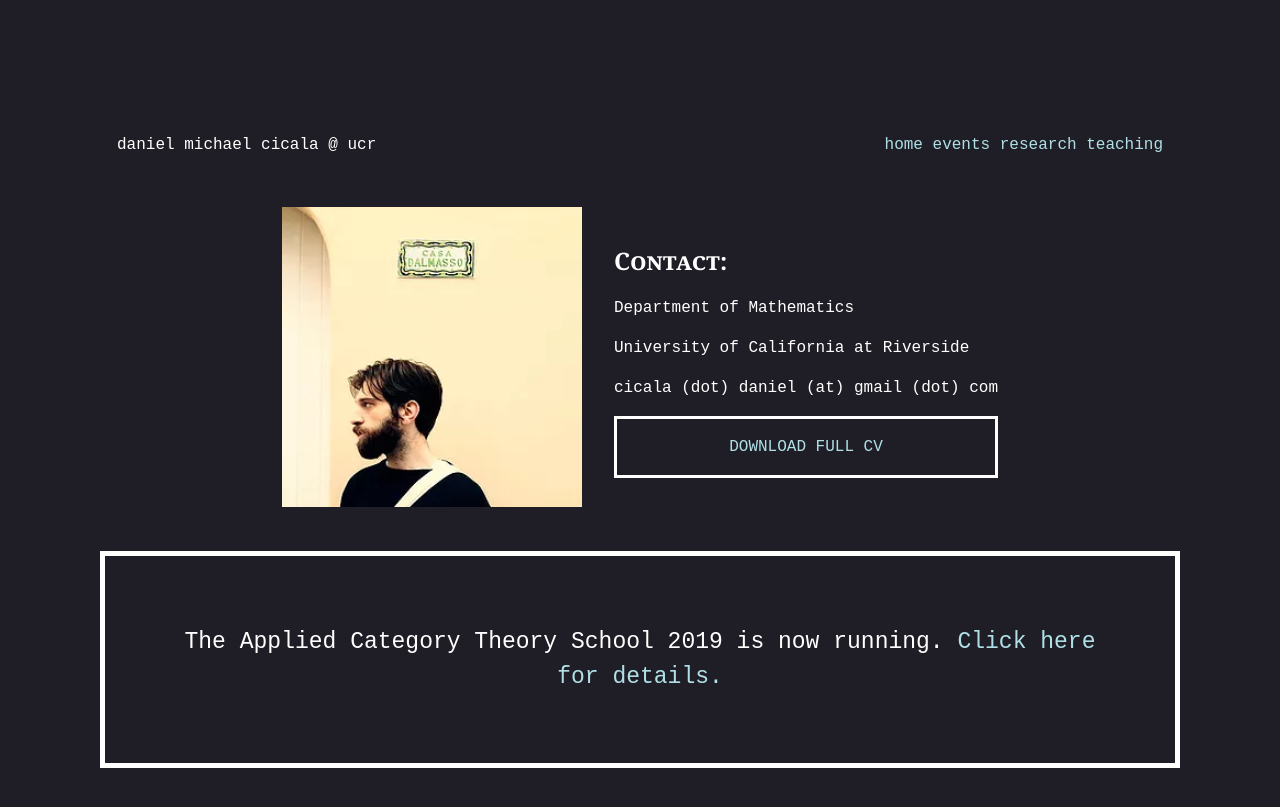
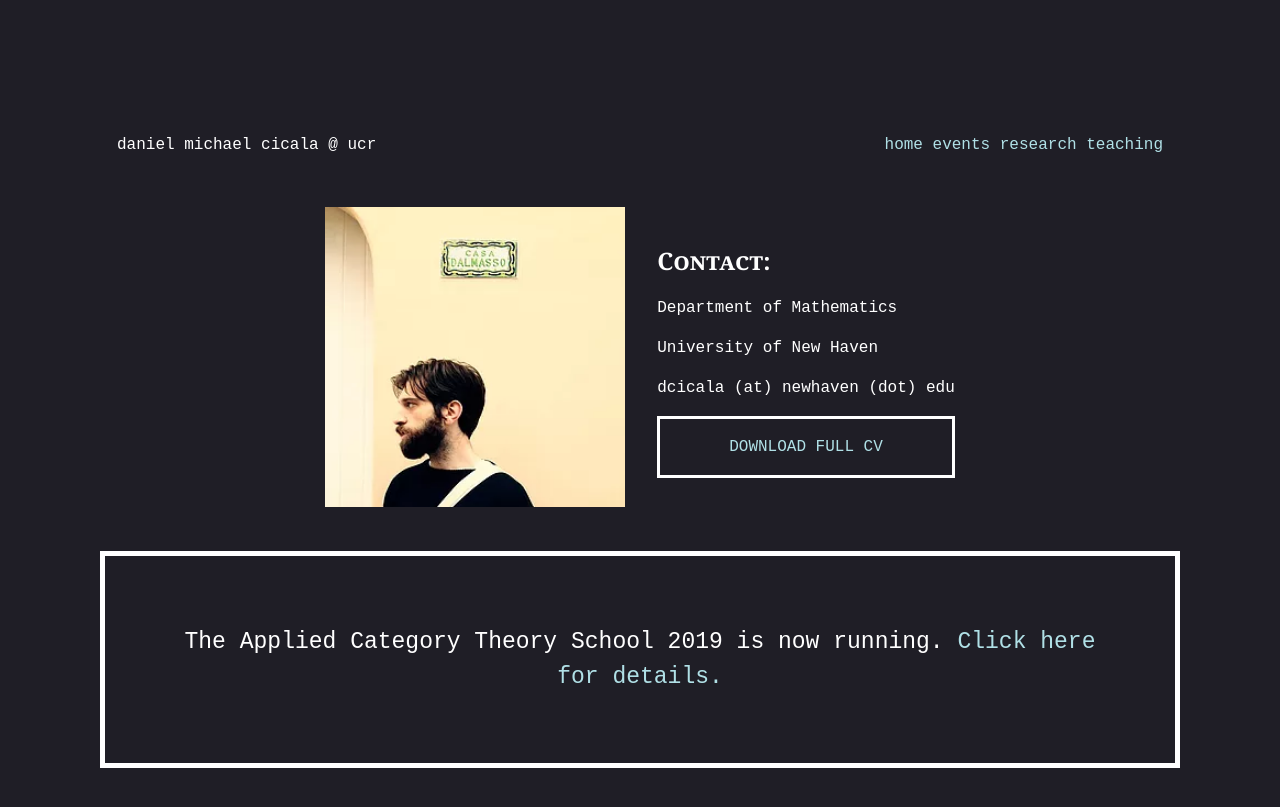
Before and after one commit to danielmichaelcicala/danielmichaelcicala.github.io, a Jekyll site: the page built from index.html, in a window 1280 px wide. Shown: the top 807 px of the page. Built offline with Jekyll 4.4.1, drawn with Linux system fonts in a browser that asks for light colours.

Commit message:
ucr -> unh

```diff
--- a/index.html
+++ b/index.html
@@ -14,8 +14,8 @@ title: Daniel Cicala
     <h2>Contact:</h2>
 
     <p> Department of Mathematics </p>
-    <p> University of California at Riverside </p>
-    <p> cicala (dot) daniel (at) gmail (dot) com </p>
+    <p> University of New Haven </p>
+    <p> dcicala (at) newhaven (dot) edu </p>
 
     <p style="border: 3px;
 	      border-style: solid;
--- a/research/index.html
+++ b/research/index.html
@@ -23,7 +23,7 @@ title: research
 
 
 
-  <h1> --- Papers --- </h1>
+  <h1> --- Papers and Preprints --- </h1>
 
     <p class="notab">
       * 2019 // <b> rewriting structured cospans: a syntax for open systems </b> //
@@ -167,7 +167,7 @@ title: research
 
 
 
-  <h1> --- Articles --- </h1>
+  <h1> --- Other Articles --- </h1>
 
     <p class="notab">
       * <a href="https://golem.ph.utexas.edu/category/2018/02/cartesian_bicategories.html"
```
